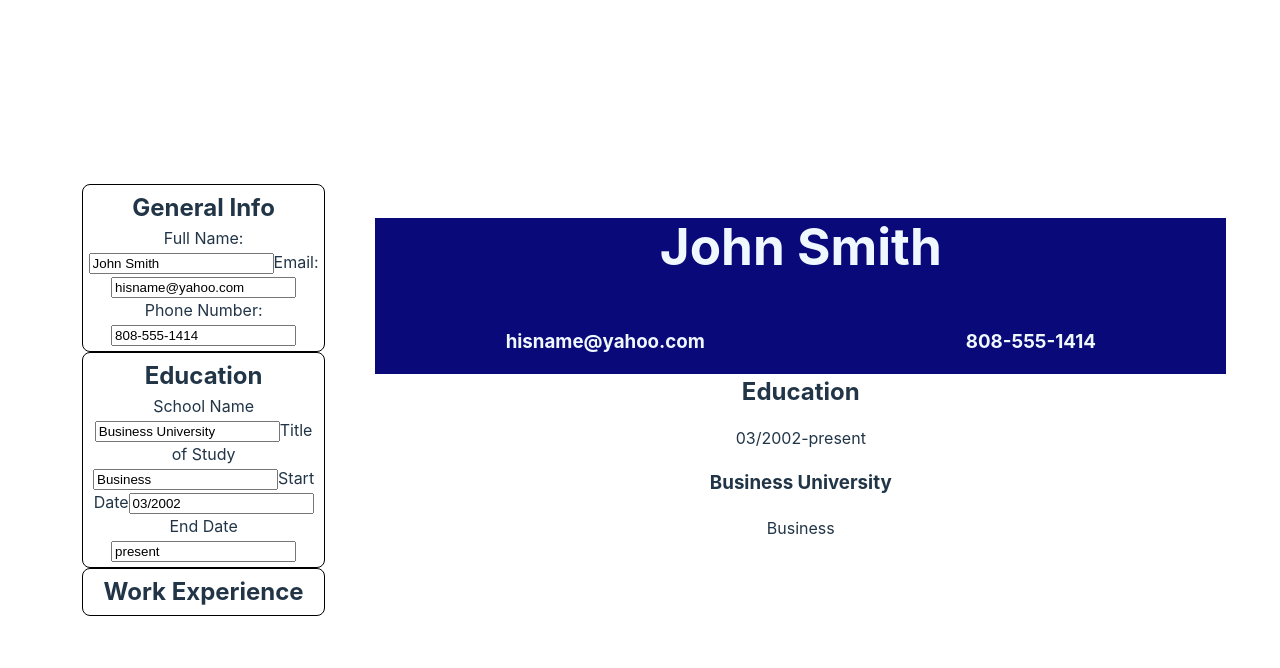
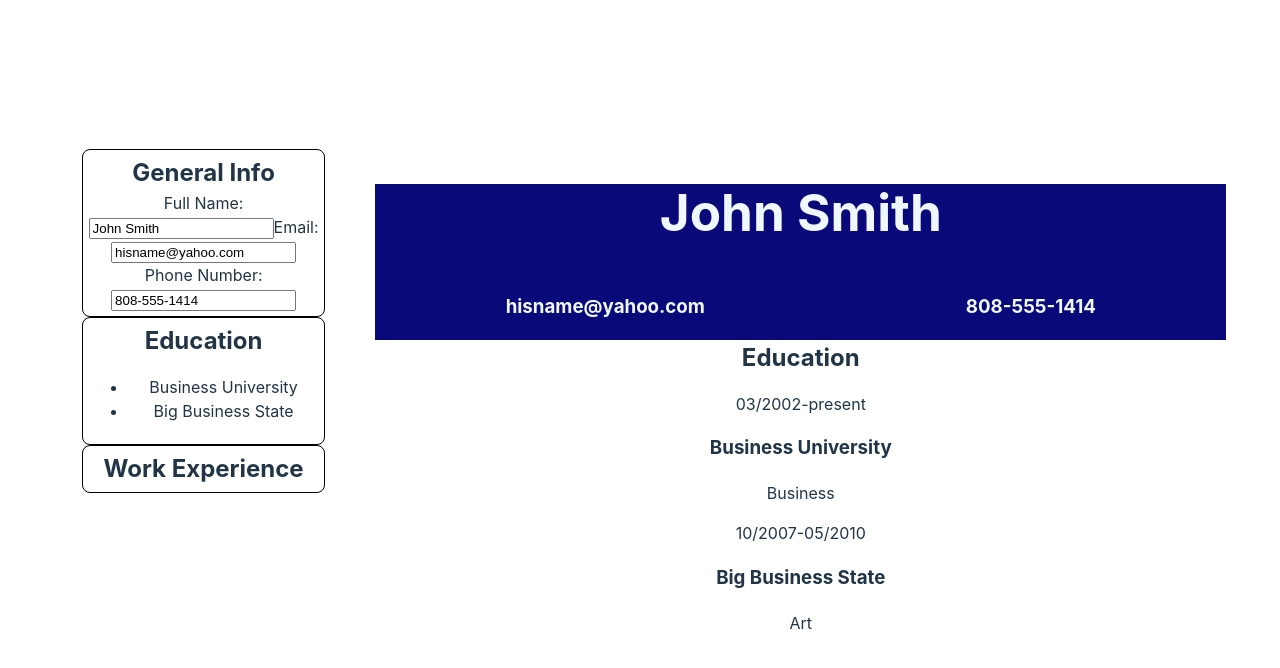
Before and after one commit to EljiahR/cv-application, a React (Vite) app: page / in a window 1280 px wide. Both pictures are taken after a click on the element "Education". Shown: the top 668 px of the page. Built offline with nearby package versions, Linux system fonts and the light colour scheme.

Commit message:
Added handleSelectedId: On initial expand, education display list of schools, clicking on a school opens it up to edit

```diff
--- a/src/App.jsx
+++ b/src/App.jsx
@@ -6,9 +6,13 @@ import Resume from './components/Resume';
 function App() {
 
   let [generalInfo, setGeneralInfo] = useState({name:"John Smith",email:"hisname@yahoo.com",phone:"808-555-1414"});
-  let [educationInfo, setEducationInfo] = useState([{id:0,"school-name":"Business University", "study-title": "Business", "study-date-start":"03/2002","study-date-end":"present"}])
+  let [educationInfo, setEducationInfo] = useState(
+    [
+      {id:0,"school-name":"Business University", "study-title": "Business", "study-date-start":"03/2002","study-date-end":"present"},
+      {id:1,"school-name":"Big Business State", "study-title": "Art", "study-date-start":"10/2007","study-date-end":"05/2010"}
+    ])
   let [workInfo, setWorkInfo] = useState({"company-name":"Big Company", "position-title": "Janitor", "responsibilities":"Mopping all 100 floors of Big Company every day", "work-date-start": "12/2001", "work-date-end": "present"})
-  let [selectedId, setSelectedId] = useState({edu:0,work:0})
+  let [selectedId, setSelectedId] = useState({edu:-1,work:0})
 
   const handleGeneral = (target, input)=>{
       let newGeneral = {...generalInfo}
@@ -18,7 +22,7 @@ function App() {
 
   const handleEducation = (target, input)=>{
 
-    let newEducation = educationInfo.map(eduObj=>{
+    let newEducation = educationInfo.map((eduObj)=>{
 
       if(selectedId.edu === eduObj.id){
         let eduCopy = {...eduObj}
@@ -27,21 +31,39 @@ function App() {
       }
       return ({...eduObj})
     })
-    console.log(newEducation)
+
     setEducationInfo(newEducation)
   }
 
   const handleWork = (target, input)=>{
-    let newWork = {...workInfo}
-    newWork[target] = input
+
+    let newWork = workInfo.map((workObj)=>{
+
+      if(selectedId.work === workObj.id){
+        let eduCopy = {...workObj}
+        eduCopy[target] = input
+        return eduCopy
+      }
+      return ({...workObj})
+    })
+
     setWorkInfo(newWork)
+  }
+
+  const handleIdSelected = (section, id) => {
+    console.log(section, id)
+    let newSelectedId = {...selectedId}
+    newSelectedId[section] = id
+
+    setSelectedId(newSelectedId)
   }
 
   return (
     <>
       <Form generalInfo={generalInfo} handleGeneral={handleGeneral}
       educationInfo={educationInfo} handleEducation={handleEducation}
-      workInfo={workInfo} handleWork={handleWork} selectedId={selectedId}/>
+      workInfo={workInfo} handleWork={handleWork} selectedId={selectedId}
+      handleIdSelected={handleIdSelected} />
       <Resume generalInfo={generalInfo} educationInfo={educationInfo} workInfo={workInfo} />
     </>
 
--- a/src/components/Form.jsx
+++ b/src/components/Form.jsx
@@ -3,8 +3,20 @@ import { useState } from "react"
 import Card from "./Card"
 import "../styles/form.css"
 
-function Education({ educationInfo, handleEducation, expand, selectedId }){
-    if(expand){
+function Education({ educationInfo, handleEducation, expand, selectedId, handleIdSelected }){
+    if(expand && selectedId === -1){
+        return (
+            <>
+                <ul>
+                    {educationInfo.map((eduObj)=>{
+                        return (
+                            <li key={"edu" + eduObj.id} onClick={()=>{handleIdSelected('edu', eduObj.id)}}>{eduObj["school-name"]}</li>
+                        )
+                    })}
+                </ul>
+            </>
+        )
+    }else if(expand && selectedId >= 0){
         return(
             <>
                 <label htmlFor="school-name">School Name</label>
@@ -52,7 +64,7 @@ function Work({ workInfo, handleWork, expand }){
 }
 
 export default function Form({ generalInfo, handleGeneral, educationInfo,
-     handleEducation, workInfo, handleWork, selectedId }){
+     handleEducation, workInfo, handleWork, selectedId, handleIdSelected }){
 
     let [expanded, setExpanded] = useState({edu:false,work:false})
 
@@ -83,7 +95,8 @@ export default function Form({ generalInfo, handleGeneral, educationInfo,
                     <section id="education">
                         <h2>Education</h2>
                         <Education educationInfo={educationInfo}
-     handleEducation={handleEducation} expand={expanded.edu} selectedId={selectedId.edu} />
+                        handleEducation={handleEducation} expand={expanded.edu} selectedId={selectedId.edu}
+                        handleIdSelected={handleIdSelected}/>
                     </section>
                 </Card>
                 <Card onClick={()=>handleExpand("work")}>
```
